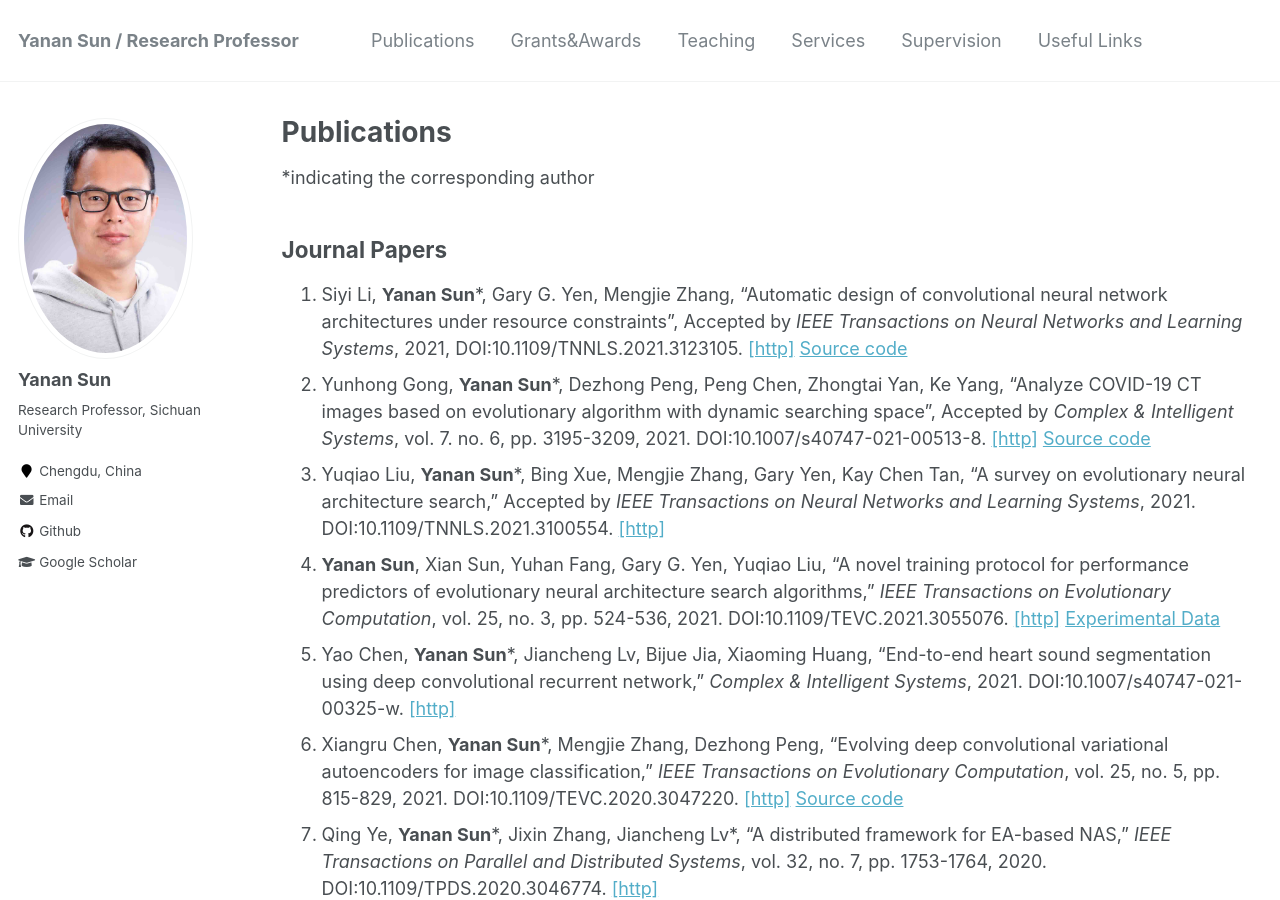
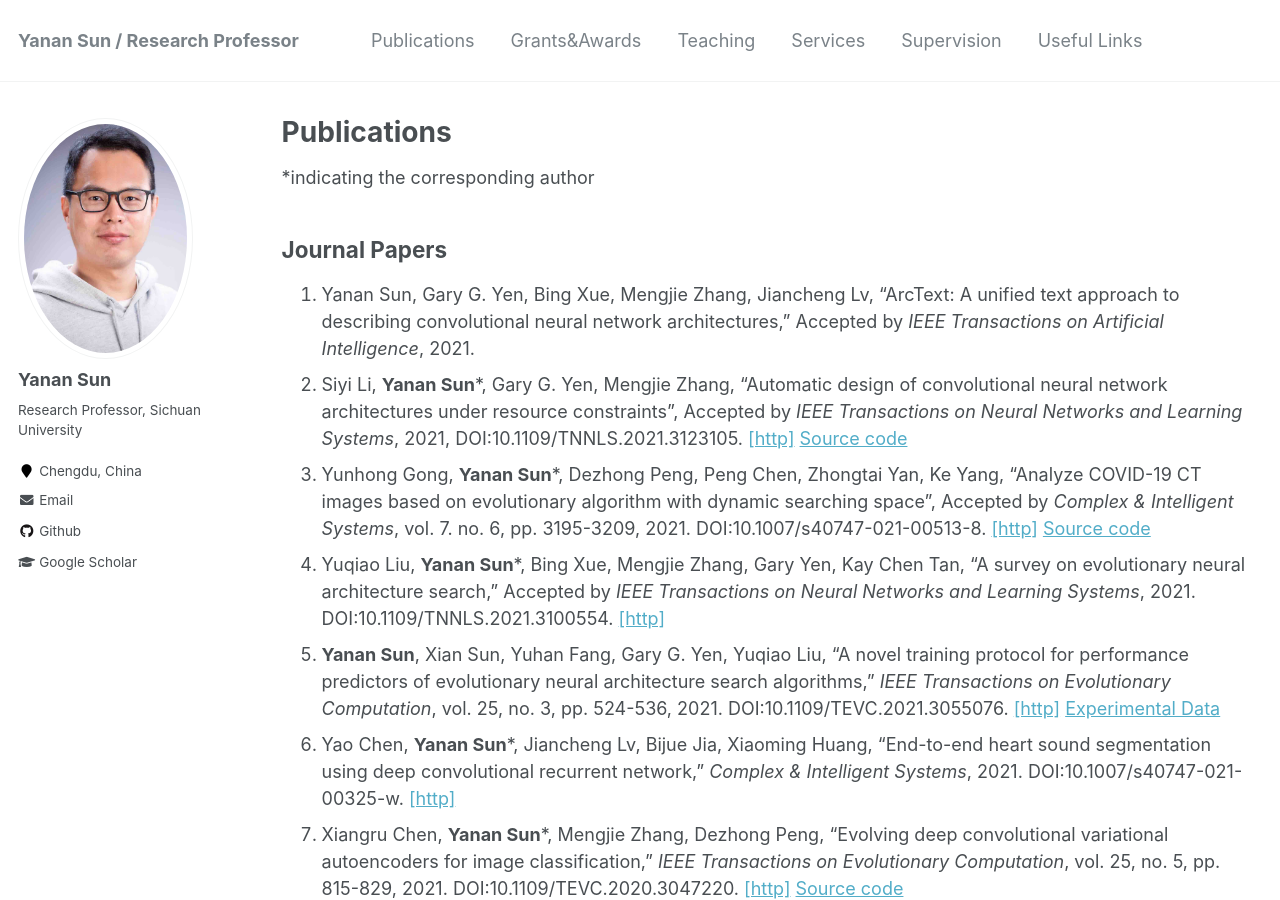
Before and after one commit to yn-sun/yn-sun.github.io, a Jekyll site: the page built from _pages/publications.md, in a window 1280 px wide and 900 px high. Built offline with Jekyll 4.4.1, drawn with Linux system fonts in a browser that asks for light colours; comment, search, counter and statistics services are not loaded.

Commit message:
Update publications.md

```diff
--- a/_pages/publications.md
+++ b/_pages/publications.md
@@ -7,27 +7,28 @@
 *indicating the corresponding author
 ## Journal Papers
 
-1. Siyi Li, **Yanan Sun***, Gary G. Yen, Mengjie Zhang, "Automatic design of convolutional neural network architectures under resource constraints", Accepted by <i>IEEE Transactions on Neural Networks and Learning Systems</i>, 2021, DOI:10.1109/TNNLS.2021.3123105. [[http]](https://ieeexplore.ieee.org/document/9609007) [Source code](https://github.com/LLLsy-0868/CH-CNN)
-2.  Yunhong Gong, **Yanan Sun***, Dezhong Peng, Peng Chen, Zhongtai Yan, Ke Yang, "Analyze COVID-19 CT images based on evolutionary algorithm with dynamic searching space", Accepted by <i>Complex & Intelligent Systems</i>, vol. 7. no. 6, pp. 3195-3209, 2021. DOI:10.1007/s40747-021-00513-8. [[http]](https://link.springer.com/article/10.1007%2Fs40747-021-00513-8) [Source code](https://github.com/yh-gong/EAVLCOVID)
-3. Yuqiao Liu, **Yanan Sun***, Bing Xue, Mengjie Zhang, Gary Yen, Kay Chen Tan, "A survey on evolutionary neural architecture search," Accepted by <i>IEEE Transactions on Neural Networks and Learning Systems</i>, 2021. DOI:10.1109/TNNLS.2021.3100554. [[http]](https://ieeexplore.ieee.org/abstract/document/9508774)
-4. **Yanan Sun**, Xian Sun, Yuhan Fang, Gary G. Yen, Yuqiao Liu, "A novel training protocol for performance predictors of evolutionary neural architecture search algorithms," <i>IEEE Transactions on Evolutionary Computation</i>, vol. 25, no. 3, pp. 524-536, 2021. DOI:10.1109/TEVC.2021.3055076. [[http]](https://ieeexplore.ieee.org/document/9336721) [Experimental Data](https://github.com/yn-sun/PRI)
-5. Yao Chen, **Yanan Sun***, Jiancheng Lv, Bijue Jia, Xiaoming Huang, "End-to-end heart sound segmentation using deep convolutional recurrent network," <i>Complex & Intelligent Systems</i>, 2021. DOI:10.1007/s40747-021-00325-w. [[http]](https://link.springer.com/article/10.1007/s40747-021-00325-w)
-6. Xiangru Chen, **Yanan Sun***, Mengjie Zhang, Dezhong Peng, "Evolving deep convolutional variational autoencoders for image classification," <i>IEEE Transactions on Evolutionary Computation</i>, vol. 25, no. 5, pp. 815-829, 2021. DOI:10.1109/TEVC.2020.3047220. [[http]](https://ieeexplore.ieee.org/document/9306892) [Source code](https://github.com/yn-sun/evovae)
-7. Qing Ye, **Yanan Sun**\*, Jixin Zhang, Jiancheng Lv\*, "A distributed framework for EA-based NAS," <i>IEEE Transactions on Parallel and Distributed Systems</i>, vol. 32, no. 7, pp. 1753-1764, 2020. DOI:10.1109/TPDS.2020.3046774. [[http]](https://ieeexplore.ieee.org/document/9305984)
-8. Yao Chen, Jiancheng Lv, **Yanan Sun**, Bijue Jia, "Heart sound segmentation via duration long–short term memory neural network," <i>Applied Soft Computing</i>, vol. 95, pp. 106540, 2020. DOI:10.1016/j.asoc.2020.106540. [[http]](https://www.sciencedirect.com/science/article/abs/pii/S1568494620304798)
-9. **Yanan Sun**, Bing Xue, Mengjie Zhang, Gary G. Yen, Jiancheng Lv, "Automatically designing CNN architectures using genetic algorithm for image classification," <i>IEEE Transactions on Cybernetics</i>, vol. 50, no. 9, pp. 3840-3854, 2020. DOI:10.1109/TCYB.2020.2983860. [[http]](https://ieeexplore.ieee.org/document/9075201) [Source code](https://github.com/yn-sun/cnn-ga) <span style="color: #FF0000">ESI Hot Paper (TOP 0.1% worldwide)</span>
-10. **Yanan Sun**, Bing Xue, Mengjie Zhang, Gary G. Yen, "Completely automated CNN architecture design based on blocks," <i>IEEE Transactions on Neural Networks and Learning Systems</i>, vol. 31, no. 4, pp. 1242-1254, 2020. DOI: 10.1109/TNNLS.2019.2919608. [[http]](https://ieeexplore.ieee.org/document/8742788/) [Source code](https://github.com/yn-sun/ea-cnn) <span style="color: #FF0000">Research Frontier Paper (ONLY one per issue)</span>
-11. **Yanan Sun**, Bing Xue, Mengjie Zhang, Gary G. Yen, "Evolving deep convolutional neural networks for image classification," <i>IEEE Transactions on Evolutionary Computation</i>, vol. 24, no. 2, pp. 394-407, 2020. DOI: 10.1109/TEVC.2019.2916183. [[http]](https://ieeexplore.ieee.org/abstract/document/8712430) [Source code](https://github.com/yn-sun/evocnn) <span style="color: #FF0000">Highly Cited Paper (TOP 1% worldwide)</span>&nbsp;and also &nbsp;<span style="color: #FF0000">Research Frontier Paper (ONLY one per issue)</span>
-12. **Yanan Sun**, Handing Wang, Bing Xue, Yaochu Jin, Gary G. Yen, Mengjie Zhang, "Surrogate-assisted evolutionary deep learning using an end-to-end random forest-based performance predictor," <i>IEEE Transactions on Evolutionary Computation</i>, vol. 24, no. 2, pp. 350-364, 2020. DOI:10.1109/TEVC.2019.2924461. [[http]](https://ieeexplore.ieee.org/document/8744404) [Source code](https://github.com/yn-sun/e2epp)
-13. **Yanan Sun**, Bing Xue, Mengjie Zhang, Gary G. Yen, "A new two-stage evolutionary algorithm for many-objective optimization," <i>IEEE Transactions on Evolutionary Computation</i>, vol. 23, no. 5, pp. 748-761, 2019. DOI: 10.1109/TEVC.2018.2882166. [[http]](https://ieeexplore.ieee.org/document/8540041/) The [source code](https://github.com/BIMK/PlatEMO/tree/master/PlatEMO/Algorithms/MaOEA-IT) has been integrated into the PlatEMO.
-14. Harith Al-Sahaf, Ying Bi, Qi Chen, Yi Mei, **Yanan Sun**, Binh Tran, Bing Xue, Mengjie Zhang (Alphabetical Order), "A survey on evolutionary machine learning,"<i>Journal of the Royal Society of New Zealand</i>, vol. 49, no. 2, pp. 205-228, 2019. DOI: 10.1080/03036758.2019.1609052. [[http]](https://www.tandfonline.com/doi/abs/10.1080/03036758.2019.1609052)
-15. **Yanan Sun**, Bing Xue, Mengjie Zhang, Gary G. Yen, "A particle swarm optimization-based flexible convolutional auto-encoder for image classification," <i>IEEE Transactions on Neural Networks and Learning Systems</i>, vol. 30, no. 8, pp. 2295-2309, 2019. DOI: 10.1109/TNNLS.2018.2881143. [[http]](https://ieeexplore.ieee.org/document/8571181/) [Source code](https://github.com/yn-sun/evocae)
-16. **Yanan Sun**, Gary G. Yen, Zhang Yi, "IGD indicator-based evolutionary algorithm for many-objective optimization problems," <i>IEEE Transactions on Evolutionary Computation</i>, vol. 23, no. 2, pp.173-187, 2019. DOI: 10.1109/TEVC.2018.2791283. [[http]](https://ieeexplore.ieee.org/document/8249827/) The [source code](https://github.com/BIMK/PlatEMO/tree/master/PlatEMO/Algorithms/MaOEA-IGD) has been integrated into the PlatEMO. <span style="color: #FF0000">Highly Cited Paper (TOP 1% worldwide)</span>&nbsp;and also&nbsp;<span style="color: #FF0000">ESI Hot Paper (TOP 0.1% worldwide)</span>
-17. **Yanan Sun**, Gary G. Yen, Zhang Yi, "Evolving unsupervised deep neural networks for learning meaningful representations," <i>IEEE Transactions on Evolutionary Computation</i>, vol. 23, no. 1, pp. 89-103, 2019. DOI: 10.1109/TEVC.2018.2808689. [[http]](https://ieeexplore.ieee.org/document/8300639/) [Source code](https://github.com/yn-sun/eudnn)
-18. **Yanan Sun**, Gary G. Yen, Zhang Yi, "Improved regularity model-based EDA for many-objective optimization," <i>IEEE Transactions on Evolutionary Computation</i>, vol. 22, no. 5, pp. 662-678, 2018. DOI: 10.1109/TEVC.2018.2794319. [[http]](https://www.sciencedirect.com/science/article/pii/S0950705117303015)
-19. **Yanan Sun**, Gary G. Yen, Zhang Yi, "Reference line-based estimation of distribution algorithm for many-objective optimization," <i>Knowledge-Based Systems</i>, vol. 132, pp. 129-143, 2017. DOI: 10.1016/J.KNOSYS.2017.06.021. [[http]](https://www.sciencedirect.com/science/article/pii/S0950705117303015)
-20. **Yanan Sun**, Hua Mao, Yongsheng Sang, Zhang Yi, "Explicit guiding auto-encoders for learning meaningful representation," <i>Neural Computing and Applications</i>, vol. 28, no. 3, pp. 429-436, 2017. DOI: 10.1007/S00521-015-2082-X. [[http]](https://link.springer.com/article/10.1007%2Fs00521-015-2082-x)
-21. **Yanan Sun**, Hua Mao, Quan Guo, Zhang Yi, "Learning a good representation with unsymmetrical auto-encoder," <i>Neural Computing and Applications</i>, vol. 27, no. 5, pp. 1361-1367, 2016. DOI: 10.1007/S00521-015-1939-3. [[http]](https://link.springer.com/article/10.1007/s00521-015-1939-3)
+1. Yanan Sun, Gary G. Yen, Bing Xue, Mengjie Zhang, Jiancheng Lv, "ArcText: A unified text approach to describing convolutional neural network architectures," Accepted by <i>IEEE Transactions on Artificial Intelligence</i>, 2021.
+2. Siyi Li, **Yanan Sun***, Gary G. Yen, Mengjie Zhang, "Automatic design of convolutional neural network architectures under resource constraints", Accepted by <i>IEEE Transactions on Neural Networks and Learning Systems</i>, 2021, DOI:10.1109/TNNLS.2021.3123105. [[http]](https://ieeexplore.ieee.org/document/9609007) [Source code](https://github.com/LLLsy-0868/CH-CNN)
+3.  Yunhong Gong, **Yanan Sun***, Dezhong Peng, Peng Chen, Zhongtai Yan, Ke Yang, "Analyze COVID-19 CT images based on evolutionary algorithm with dynamic searching space", Accepted by <i>Complex & Intelligent Systems</i>, vol. 7. no. 6, pp. 3195-3209, 2021. DOI:10.1007/s40747-021-00513-8. [[http]](https://link.springer.com/article/10.1007%2Fs40747-021-00513-8) [Source code](https://github.com/yh-gong/EAVLCOVID)
+4. Yuqiao Liu, **Yanan Sun***, Bing Xue, Mengjie Zhang, Gary Yen, Kay Chen Tan, "A survey on evolutionary neural architecture search," Accepted by <i>IEEE Transactions on Neural Networks and Learning Systems</i>, 2021. DOI:10.1109/TNNLS.2021.3100554. [[http]](https://ieeexplore.ieee.org/abstract/document/9508774)
+5. **Yanan Sun**, Xian Sun, Yuhan Fang, Gary G. Yen, Yuqiao Liu, "A novel training protocol for performance predictors of evolutionary neural architecture search algorithms," <i>IEEE Transactions on Evolutionary Computation</i>, vol. 25, no. 3, pp. 524-536, 2021. DOI:10.1109/TEVC.2021.3055076. [[http]](https://ieeexplore.ieee.org/document/9336721) [Experimental Data](https://github.com/yn-sun/PRI)
+6. Yao Chen, **Yanan Sun***, Jiancheng Lv, Bijue Jia, Xiaoming Huang, "End-to-end heart sound segmentation using deep convolutional recurrent network," <i>Complex & Intelligent Systems</i>, 2021. DOI:10.1007/s40747-021-00325-w. [[http]](https://link.springer.com/article/10.1007/s40747-021-00325-w)
+7. Xiangru Chen, **Yanan Sun***, Mengjie Zhang, Dezhong Peng, "Evolving deep convolutional variational autoencoders for image classification," <i>IEEE Transactions on Evolutionary Computation</i>, vol. 25, no. 5, pp. 815-829, 2021. DOI:10.1109/TEVC.2020.3047220. [[http]](https://ieeexplore.ieee.org/document/9306892) [Source code](https://github.com/yn-sun/evovae)
+8. Qing Ye, **Yanan Sun**\*, Jixin Zhang, Jiancheng Lv\*, "A distributed framework for EA-based NAS," <i>IEEE Transactions on Parallel and Distributed Systems</i>, vol. 32, no. 7, pp. 1753-1764, 2020. DOI:10.1109/TPDS.2020.3046774. [[http]](https://ieeexplore.ieee.org/document/9305984)
+9. Yao Chen, Jiancheng Lv, **Yanan Sun**, Bijue Jia, "Heart sound segmentation via duration long–short term memory neural network," <i>Applied Soft Computing</i>, vol. 95, pp. 106540, 2020. DOI:10.1016/j.asoc.2020.106540. [[http]](https://www.sciencedirect.com/science/article/abs/pii/S1568494620304798)
+10. **Yanan Sun**, Bing Xue, Mengjie Zhang, Gary G. Yen, Jiancheng Lv, "Automatically designing CNN architectures using genetic algorithm for image classification," <i>IEEE Transactions on Cybernetics</i>, vol. 50, no. 9, pp. 3840-3854, 2020. DOI:10.1109/TCYB.2020.2983860. [[http]](https://ieeexplore.ieee.org/document/9075201) [Source code](https://github.com/yn-sun/cnn-ga) <span style="color: #FF0000">ESI Hot Paper (TOP 0.1% worldwide)</span>
+11. **Yanan Sun**, Bing Xue, Mengjie Zhang, Gary G. Yen, "Completely automated CNN architecture design based on blocks," <i>IEEE Transactions on Neural Networks and Learning Systems</i>, vol. 31, no. 4, pp. 1242-1254, 2020. DOI: 10.1109/TNNLS.2019.2919608. [[http]](https://ieeexplore.ieee.org/document/8742788/) [Source code](https://github.com/yn-sun/ea-cnn) <span style="color: #FF0000">Research Frontier Paper (ONLY one per issue)</span>
+12. **Yanan Sun**, Bing Xue, Mengjie Zhang, Gary G. Yen, "Evolving deep convolutional neural networks for image classification," <i>IEEE Transactions on Evolutionary Computation</i>, vol. 24, no. 2, pp. 394-407, 2020. DOI: 10.1109/TEVC.2019.2916183. [[http]](https://ieeexplore.ieee.org/abstract/document/8712430) [Source code](https://github.com/yn-sun/evocnn) <span style="color: #FF0000">Highly Cited Paper (TOP 1% worldwide)</span>&nbsp;and also &nbsp;<span style="color: #FF0000">Research Frontier Paper (ONLY one per issue)</span>
+13. **Yanan Sun**, Handing Wang, Bing Xue, Yaochu Jin, Gary G. Yen, Mengjie Zhang, "Surrogate-assisted evolutionary deep learning using an end-to-end random forest-based performance predictor," <i>IEEE Transactions on Evolutionary Computation</i>, vol. 24, no. 2, pp. 350-364, 2020. DOI:10.1109/TEVC.2019.2924461. [[http]](https://ieeexplore.ieee.org/document/8744404) [Source code](https://github.com/yn-sun/e2epp)
+14. **Yanan Sun**, Bing Xue, Mengjie Zhang, Gary G. Yen, "A new two-stage evolutionary algorithm for many-objective optimization," <i>IEEE Transactions on Evolutionary Computation</i>, vol. 23, no. 5, pp. 748-761, 2019. DOI: 10.1109/TEVC.2018.2882166. [[http]](https://ieeexplore.ieee.org/document/8540041/) The [source code](https://github.com/BIMK/PlatEMO/tree/master/PlatEMO/Algorithms/MaOEA-IT) has been integrated into the PlatEMO.
+15. Harith Al-Sahaf, Ying Bi, Qi Chen, Yi Mei, **Yanan Sun**, Binh Tran, Bing Xue, Mengjie Zhang (Alphabetical Order), "A survey on evolutionary machine learning,"<i>Journal of the Royal Society of New Zealand</i>, vol. 49, no. 2, pp. 205-228, 2019. DOI: 10.1080/03036758.2019.1609052. [[http]](https://www.tandfonline.com/doi/abs/10.1080/03036758.2019.1609052)
+16. **Yanan Sun**, Bing Xue, Mengjie Zhang, Gary G. Yen, "A particle swarm optimization-based flexible convolutional auto-encoder for image classification," <i>IEEE Transactions on Neural Networks and Learning Systems</i>, vol. 30, no. 8, pp. 2295-2309, 2019. DOI: 10.1109/TNNLS.2018.2881143. [[http]](https://ieeexplore.ieee.org/document/8571181/) [Source code](https://github.com/yn-sun/evocae)
+17. **Yanan Sun**, Gary G. Yen, Zhang Yi, "IGD indicator-based evolutionary algorithm for many-objective optimization problems," <i>IEEE Transactions on Evolutionary Computation</i>, vol. 23, no. 2, pp.173-187, 2019. DOI: 10.1109/TEVC.2018.2791283. [[http]](https://ieeexplore.ieee.org/document/8249827/) The [source code](https://github.com/BIMK/PlatEMO/tree/master/PlatEMO/Algorithms/MaOEA-IGD) has been integrated into the PlatEMO. <span style="color: #FF0000">Highly Cited Paper (TOP 1% worldwide)</span>&nbsp;and also&nbsp;<span style="color: #FF0000">ESI Hot Paper (TOP 0.1% worldwide)</span>
+18. **Yanan Sun**, Gary G. Yen, Zhang Yi, "Evolving unsupervised deep neural networks for learning meaningful representations," <i>IEEE Transactions on Evolutionary Computation</i>, vol. 23, no. 1, pp. 89-103, 2019. DOI: 10.1109/TEVC.2018.2808689. [[http]](https://ieeexplore.ieee.org/document/8300639/) [Source code](https://github.com/yn-sun/eudnn)
+19. **Yanan Sun**, Gary G. Yen, Zhang Yi, "Improved regularity model-based EDA for many-objective optimization," <i>IEEE Transactions on Evolutionary Computation</i>, vol. 22, no. 5, pp. 662-678, 2018. DOI: 10.1109/TEVC.2018.2794319. [[http]](https://www.sciencedirect.com/science/article/pii/S0950705117303015)
+20. **Yanan Sun**, Gary G. Yen, Zhang Yi, "Reference line-based estimation of distribution algorithm for many-objective optimization," <i>Knowledge-Based Systems</i>, vol. 132, pp. 129-143, 2017. DOI: 10.1016/J.KNOSYS.2017.06.021. [[http]](https://www.sciencedirect.com/science/article/pii/S0950705117303015)
+21. **Yanan Sun**, Hua Mao, Yongsheng Sang, Zhang Yi, "Explicit guiding auto-encoders for learning meaningful representation," <i>Neural Computing and Applications</i>, vol. 28, no. 3, pp. 429-436, 2017. DOI: 10.1007/S00521-015-2082-X. [[http]](https://link.springer.com/article/10.1007%2Fs00521-015-2082-x)
+22. **Yanan Sun**, Hua Mao, Quan Guo, Zhang Yi, "Learning a good representation with unsymmetrical auto-encoder," <i>Neural Computing and Applications</i>, vol. 27, no. 5, pp. 1361-1367, 2016. DOI: 10.1007/S00521-015-1939-3. [[http]](https://link.springer.com/article/10.1007/s00521-015-1939-3)
 
 
 
```
